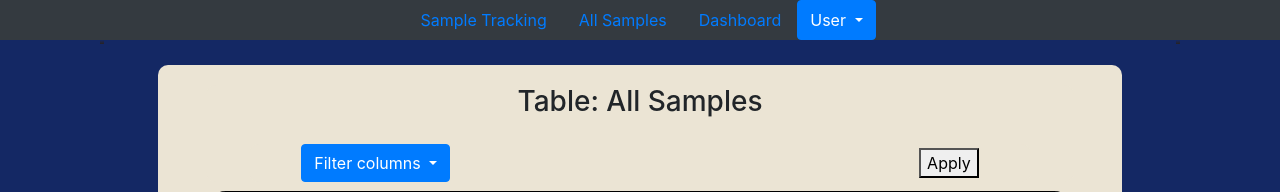
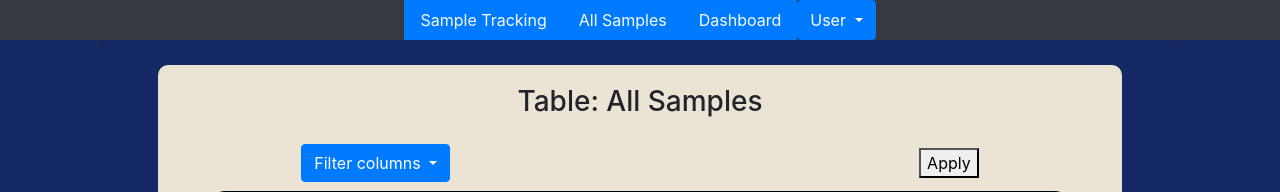
Before and after one commit to ICCB-Cologne/limetrack, a Django app: page /samples/ in a window 1280 px wide. Shown: the part 231-423 px from the top of the page. Run offline with Django 4.2, Linux system fonts and the light colour scheme; the visitor is signed in with stand-in values (Sample User, id 1); data that the repository does not hold is empty; some libraries are stand-ins or nearby versions.

Commit message:
more formatting and bug fixed with CSV Upload datetype issues

```diff
--- a/backend/gui/templates/gui/base.html
+++ b/backend/gui/templates/gui/base.html
@@ -48,13 +48,13 @@
     <div class="d-flex justify-content-center bg-dark ">
     <ul class="nav nav-underline">
       <li class="nav-item">
-        <a class="nav-link" id ="nav-home-tab" href={% url "config" %}>Sample Tracking</a>
+        <a class="nav-link bg-primary text-light" id ="nav-home-tab" href={% url "config" %}>Sample Tracking</a>
       </li>
       <li class="nav-item">
-          <a class="nav-link active" aria-current="page" href={% url "all_samples" %}> All Samples</a>
+          <a class="nav-link bg-primary text-light" aria-current="page" href={% url "all_samples" %}> All Samples</a>
         </li>
       <li class="nav-item">
-        <a class="nav-link" href={% url "dashboard" %}> Dashboard </a>
+        <a class="nav-link bg-primary text-light" href={% url "dashboard" %}> Dashboard </a>
       </li>
     </ul>
 
--- a/backend/gui/views.py
+++ b/backend/gui/views.py
@@ -135,7 +135,7 @@ def handle_form(form: ModelForm, sat3_code: str, data: dict[str: Any], request:
 
     """
     if request.user.groups.filter(name='SPL').exists():
-        spl_received = data["spl_received"]
+        spl_received =  None if data["spl_received"] == "" else data["spl_received"]
         spl_status = data["spl_status"]
         spl_sequencing_type = data["spl_sequencing_type"]
 
@@ -179,12 +179,14 @@ def handle_form(form: ModelForm, sat3_code: str, data: dict[str: Any], request:
                                    "jump_to" : "form"})
 
     elif request.user.groups.filter(name='scLab').exists():
-        sclab_received = data["sclab_received"]
-        sclab_extraction_date = data["sclab_extraction_date"]
+
+
+        sclab_received = None if data["sclab_received"] == "" else data["sclab_received"]
+        sclab_extraction_date = None if data["sclab_extraction_date"] == "" else data["sclab_extraction_date"]
         sclab_nuclei_yield = data["sclab_nuclei_yield"]
         sclab_nuclei_size = data["sclab_nuclei_size"]
         sclab_status = data["sclab_status"]
-        sclac_sequencing_type = data["sclac_sequencing_type"]
+        sclac_sequencing_type = data["sclab_sequencing_type"]
         sclab_sorting = None if data["sclab_sorting"] == "unknown" else data["sclab_sorting"]
         sclab_pool = data["sclab_pool"]
 
@@ -214,10 +216,10 @@ def handle_form(form: ModelForm, sat3_code: str, data: dict[str: Any], request:
 
     elif request.user.groups.filter(name='LB').exists():
         lb_analyte_type = data["lb_analyte_type"]
-        lb_sampling_date = data["lb_sampling_date"]
-        lb_received = data["lb_received"]
+        lb_sampling_date = None if data["lb_sampling_date"] == "" else data["lb_sampling_date"]
+        lb_received = None if data["lb_received"] == "" else data["lb_received"]
         lb_sample_volume = data["lb_sample_volume"]
-        lb_date_of_isolation = data["lb_date_of_isolation"]
+        lb_date_of_isolation = None if data["lb_date_of_isolation"] == "" else data["lb_date_of_isolation"]
         lb_total_isolated_cfdna = data["lb_total_isolated_cfdna"]
         lb_status = data["lb_status"]
 
@@ -299,7 +301,7 @@ class UploadView(LoginRequiredMixin, TemplateView):
                 "corresponding_organoid": row["Corresponding Organoid"], "grading": row["Grading"],
                 "tumor_cell_content": row["Tumor Cell Content"], "spl_received": row["SPL Received"],
                 "spl_status": row["SPL Status"], "spl_sequencing_type": row["SPL Sequencing Type"],
-                "sclab_recveived": row["scLab Received"], "sclab_extraction_date": row["scLab Extraction Date"],
+                "sclab_received": row["scLab Received"], "sclab_extraction_date": row["scLab Extraction Date"],
                 "sclab_nuclei_yield": row["scLab Nuclei Yield"], "sclab_nuclei_size": row["scLab Nuclei Size [µm]"],
                 "sclab_status": row["scLab Status"], "sclab_sequencing_type": row["scLab Sequencing Type"],
                 "sclab_sorting": row["scLab Sorting"], "sclab_pool": row["scLab Pool"],
```
